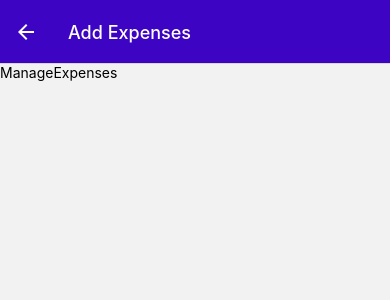
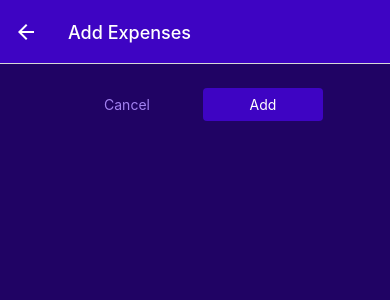
Before and after one commit to NataLinaIT/react-native-expenses-app, a React Native app: screen /ManageExpenses in a window 390 px wide. Shown: the top 300 px of the page. Built offline with nearby package versions, Linux system fonts and the light colour scheme.

Commit message:
Custom buttons

```diff
--- a/App.js
+++ b/App.js
@@ -4,12 +4,12 @@
 import { createBottomTabNavigator } from '@react-navigation/bottom-tabs';
 import { Ionicons } from '@expo/vector-icons';
 
+import { GlobalStyles} from './constants/styles';
+
 import AllExpenses from './screens/AllExpenses';
 import ManageExpenses from './screens/ManageExpenses';
 import ResentExpenses from './screens/ResentExpenses';
 import IconButton from './UI/IconButton';
-
-import { GlobalStyles} from './constants/styles';
 
 const Stack = createNativeStackNavigator();
 const BottomTabs = createBottomTabNavigator();
--- /dev/null
+++ b/UI/Button.js
@@ -0,0 +1,54 @@
+import { View, Text, Pressable, StyleSheet } from 'react-native';
+import { GlobalStyles } from '../constants/styles';
+
+const Button = ({onPress, children, mode, style}) => {
+  return (
+    <View style={style}>
+      <Pressable
+        onPress={onPress}
+        style={({pressed}) => pressed && styles.pressed}
+      >
+        <View
+          style={[
+            styles.button,
+            mode === 'flat' && styles.flat
+          ]}
+        >
+          <Text
+            style={[
+              styles.buttonText,
+              mode === 'flat' && styles.flatText
+            ]}
+          >
+            {children}
+          </Text>
+        </View>
+      </Pressable>
+    </View>
+  )
+}
+
+export default Button;
+
+const styles = StyleSheet.create({
+  button: {
+    borderRadius: 4,
+    padding: 8,
+    backgroundColor: GlobalStyles.colors.primary500
+  },
+  flat: {
+    backgroundColor: 'transparent'
+  },
+  buttonText: {
+    color: 'white',
+    textAlign: 'center'
+  },
+  flatText: {
+    color: GlobalStyles.colors.primary200,
+  },
+  pressed: {
+    opacity: 0.75,
+    backgroundColor: GlobalStyles.colors.primary100,
+    borderRadius: 4
+  }
+});
--- a/screens/ManageExpenses.js
+++ b/screens/ManageExpenses.js
@@ -1,5 +1,9 @@
 import { useLayoutEffect } from 'react';
-import { View, Text } from 'react-native';
+import { View, StyleSheet } from 'react-native';
+import { GlobalStyles } from '../constants/styles';
+
+import IconButton from '../UI/IconButton';
+import Button from '../UI/Button';
 
 const ManageExpenses = ({route, navigation}) => {
   const editedExpenseId = route.params?.expenseId;
@@ -11,13 +15,61 @@
     })
   }, [navigation, isEditing]);
 
+  const deleteExpense = () => {}
+
+  const cancel = () => {}
+
+  const confirm = () => {}
+
   return (
-    <View>
-      <Text>
-        ManageExpenses
-      </Text>
+    <View style={styles.container}>
+      <View style={styles.buttonsContainer}>
+        <Button style={styles.button} mode='flat' onPress={cancel}>
+          Cancel
+        </Button>
+        <Button style={styles.button} onPress={confirm}>
+          {isEditing? 'Edit' : 'Add'}
+        </Button>
+      </View>
+
+      {isEditing &&
+      <View style={styles.delete}>
+        <IconButton
+          icon="trash"
+          size={36}
+          color={GlobalStyles.colors.error500}
+          onPress={deleteExpense}
+        />
+      </View>}
     </View>
   )
 }
 
-export default ManageExpenses
+export default ManageExpenses;
+
+const styles = StyleSheet.create({
+  pressed: {
+    opacity: 0.75
+  },
+  container: {
+    flex: 1,
+    padding: 24,
+    backgroundColor: GlobalStyles.colors.primary800
+  },
+  buttonsContainer: {
+    flexDirection: 'row',
+    justifyContent: 'center',
+    alignItems: 'center'
+  },
+  button: {
+    minWidth: 120,
+    marginHorizontal: 8
+  },
+  delete: {
+    marginTop: 16,
+    paddingTop: 8,
+    borderTopWidth: 2,
+    borderTopColor: GlobalStyles.colors.primary200,
+    alignItems: 'center'
+  },
+});
```
